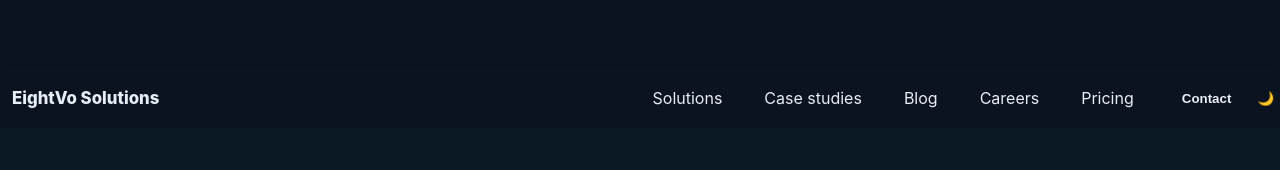
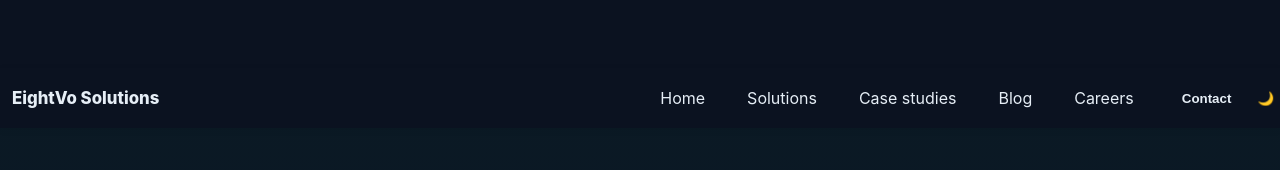
Before and after one commit to eightvosolutions-spec/EightVo-Solutions-Inc, a React (Vite) app: page / in a window 1280 px wide. Shown: the top 170 px of the page. Built offline with nearby package versions, Linux system fonts and the light colour scheme.

Commit message:
Update header navigation links

```diff
--- a/src/components/Header.jsx
+++ b/src/components/Header.jsx
@@ -27,11 +27,11 @@ export default function Header(){
         <div className="nav-spacer" />
 
         <nav className="main-nav" aria-label="Primary">
+          <Link to="/">Home</Link>
           <Link to="/solutions">Solutions</Link>
           <Link to="/case-studies">Case studies</Link>
           <Link to="/blog">Blog</Link>
           <Link to="/careers">Careers</Link>
-          <Link to="/pricing">Pricing</Link>
         </nav>
         <div style={{marginLeft:12,display:'flex',gap:8,alignItems:'center'}}>
           <button onClick={() => { trackEvent('cta_contact_clicked',{source:'header'}); setContactOpen(true) }} className="btn btn-primary header-cta" aria-label="Contact EightVo Solutions">Contact</button>
--- a/src/components/MobileMenu.jsx
+++ b/src/components/MobileMenu.jsx
@@ -26,7 +26,6 @@ export default function MobileMenu({open, onClose}){
             <li><Link to="/case-studies" onClick={onClose}>Case studies</Link></li>
             <li><Link to="/blog" onClick={onClose}>Blog</Link></li>
             <li><Link to="/careers" onClick={onClose}>Careers</Link></li>
-            <li><Link to="/pricing" onClick={onClose}>Pricing</Link></li>
             <li><Link to="/contact" onClick={onClose}>Contact</Link></li>
           </ul>
         </nav>
```
